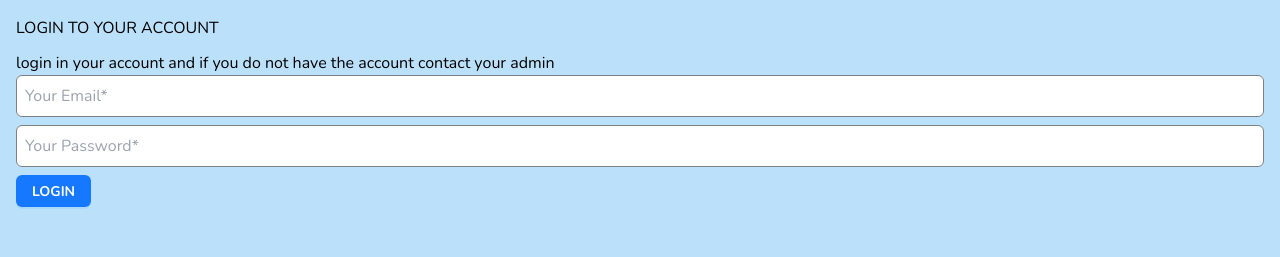
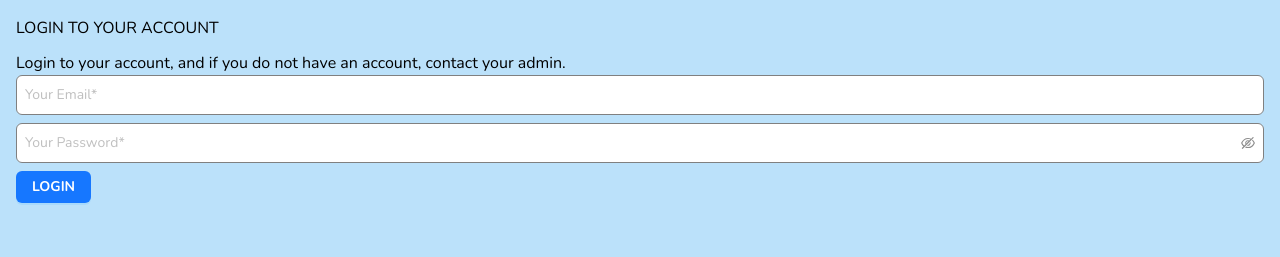
Before and after one commit to ManziPatrick/stock-management, a React (Vite) app: page / in a window 1280 px wide. Shown: the top 257 px of the page. Built offline with nearby package versions, Linux system fonts and the light colour scheme; no server answers.

Commit message:
add design

```diff
--- a/src/components/query-filters/ProductManagementFilter.tsx
+++ b/src/components/query-filters/ProductManagementFilter.tsx
@@ -1,81 +1,104 @@
-import {Col, Flex, Row, Slider} from 'antd';
+import { Col, Flex, Row, Slider, Select, Input } from 'antd';
 import React from 'react';
-import {useGetAllCategoriesQuery} from '../../redux/features/management/categoryApi';
-import {useGetAllBrandsQuery} from '../../redux/features/management/brandApi';
+import { useGetAllCategoriesQuery } from '../../redux/features/management/categoryApi';
+import { useGetAllBrandsQuery } from '../../redux/features/management/brandApi';
 
 interface ProductManagementFilterProps {
-  query: {name: string; category: string; brand: string; limit: number};
+  query: {
+    name: string;
+    category: string;
+    brand: string;
+    limit: number;
+    minPrice?: number;
+    maxPrice?: number;
+  };
   setQuery: React.Dispatch<
-    React.SetStateAction<{name: string; category: string; brand: string; limit: number}>
+    React.SetStateAction<{
+      name: string;
+      category: string;
+      brand: string;
+      limit: number;
+      minPrice?: number;
+      maxPrice?: number;
+    }>
   >;
 }
 
-const ProductManagementFilter = ({query, setQuery}: ProductManagementFilterProps) => {
-  const {data: categories} = useGetAllCategoriesQuery(undefined);
-  const {data: brands} = useGetAllBrandsQuery(undefined);
+const ProductManagementFilter: React.FC<ProductManagementFilterProps> = ({
+  query,
+  setQuery,
+}) => {
+  const { data: categories } = useGetAllCategoriesQuery(undefined);
+  const { data: brands } = useGetAllBrandsQuery(undefined);
 
   return (
-    <div className=' border-2 shadow-md p-2.5 bg-gradient-to-tr from-cyan-700 '>
-      <Row gutter={2} style={{width: '100%'}}>
-        <Col xs={{span: 24}} md={{span: 8}}>
-          <label style={{fontWeight: 700}}>Price Range</label>
+    <div className="border-2 shadow-md p-5 bg-gradient-to-tr from-cyan-700 to-cyan-500 rounded-lg">
+      <Row gutter={[16, 16]} className="w-full">
+        <Col xs={24} md={8}>
+          <div className="space-y-2">
+            <label className="font-bold text-white">Price Range</label>
             <Slider
               range
               step={100}
               max={20000}
               defaultValue={[1000, 5000]}
-            onChange={(value) => {
+              onChange={(value: number[]) => {
                 setQuery((prev) => ({
                   ...prev,
                   minPrice: value[0],
                   maxPrice: value[1],
                 }));
               }}
+              className="mt-2"
+              tooltip={{
+                formatter: (value) => `৳${value}`,
+              }}
+            />
+          </div>
+        </Col>
+
+        <Col xs={24} md={8}>
+          <Input
+            placeholder="Search by Product Name"
+            value={query.name}
+            onChange={(e) => setQuery((prev) => ({ ...prev, name: e.target.value }))}
+            className="w-full h-10 text-black"
+            allowClear
           />
         </Col>
-        <Col xs={{span: 24}} md={{span: 8}}>
 
-          <input
-            type='text'
-            value={query.name}
-            className={`input-field`}
-            placeholder='Search by Product Name'
-            onChange={(e) => setQuery((prev) => ({...prev, name: e.target.value}))}
+        <Col xs={24} md={4}>
+          <Select
+            placeholder="Filter by Category"
+            className="w-full"
+            value={query.category || undefined}
+            onChange={(value) => setQuery((prev) => ({ ...prev, category: value }))}
+            allowClear
+            options={[
+              { value: '', label: 'All Categories' },
+              ...(categories?.data?.map((category: { _id: string; name: string }) => ({
+                value: category._id,
+                label: category.name,
+              })) || []),
+            ]}
           />
         </Col>
-        <Col xs={{span: 24}} md={{span: 4}}>
 
-          <select
-            name='category'
-            className={`input-field`}
-            defaultValue={query.category}
-            onChange={(e) => setQuery((prev) => ({...prev, category: e.target.value}))}
-            onBlur={(e) => setQuery((prev) => ({...prev, category: e.target.value}))}
-          >
-            <option value=''>Filter by Category</option>
-            {categories?.data?.map((category: {_id: string; name: string}) => (
-              <option value={category._id} key={category._id}>
-                {category.name}
-              </option>
-            ))}
-          </select>
-        </Col>
-        <Col xs={{span: 24}} md={{span: 4}}>
-
-          <select
-            name='Brand'
-            className={`input-field`}
-            defaultValue={query.brand}
-            onChange={(e) => setQuery((prev) => ({...prev, brand: e.target.value}))}
-            onBlur={(e) => setQuery((prev) => ({...prev, brand: e.target.value}))}
-          >
-            <option value=''>Filter by Brand</option>
-            {brands?.data?.map((brand: {_id: string; name: string}) => (
-              <option value={brand._id} key={brand._id}>
-                {brand.name}
-              </option>
-            ))}
-          </select>
+        <Col xs={24} md={4}>
+          <Select
+            placeholder="Filter by Brand"
+            className="w-full"
+            value={query.brand || undefined}
+            onChange={(value) => setQuery((prev) => ({ ...prev, brand: value }))}
+            allowClear
+            options={[
+              { value: '', label: 'All Brands' },
+              ...(brands?.data?.map((brand: { _id: string; name: string }) => ({
+                value: brand._id,
+                label: brand.name,
+              })) || []),
+            ]}
+          />
         </Col>
       </Row>
     </div>
--- a/src/pages/auth/LoginPage.tsx
+++ b/src/pages/auth/LoginPage.tsx
@@ -1,5 +1,5 @@
-import { Button, Flex } from 'antd';
-import { FieldValues, useForm } from 'react-hook-form';
+import { Button, Flex, Form, Input } from 'antd';
+import { Controller, FieldValues, useForm } from 'react-hook-form';
 import { Link, useNavigate } from 'react-router-dom';
 import { toast } from 'sonner';
 import toastMessage from '../../lib/toastMessage';
@@ -14,10 +14,9 @@ const LoginPage = () => {
   const dispatch = useAppDispatch();
   const navigate = useNavigate();
 
-
   const {
     handleSubmit,
-    register,
+    control,
     formState: { errors },
   } = useForm();
 
@@ -49,47 +48,70 @@ const LoginPage = () => {
   };
 
   return (
-    <div className=" w-3/4 flex justify-center items-center m-auto" style={{ height: '100vh' }}>
-      <div className='bg-blue-950 flex justify-center flex-col md:flex-row items-center align-middle shadow-lg rounded-md  w-full ' >
-      <div className='w-full  flex flex-col  justify-center items-center ' style={{ padding: '1rem' ,height:'440px'}} >
-        <div className='w-full md:w-3/4'>
-        <h1 className=' font-bold md:font-extrabold text-teal-50 text-center p-2 md:p5  text-sm md:text-xl' style={{ marginBottom: '.7rem',  textTransform: 'uppercase' }}>
+    <div className="w-3/4 flex justify-center items-center m-auto" style={{ height: '100vh' }}>
+      <div className="bg-blue-950 flex justify-center flex-col md:flex-row items-center align-middle shadow-lg rounded-md w-full">
+        <div className="w-full flex flex-col justify-center items-center" style={{ padding: '1rem', height: '440px' }}>
+          <div className="w-full md:w-3/4">
+            <h1
+              className="font-bold md:font-extrabold text-teal-50 text-center p-2 md:p-5 text-sm md:text-xl"
+              style={{ marginBottom: '.7rem', textTransform: 'uppercase' }}
+            >
               Login to your account
             </h1>
-        <p className='text-white p-5 font-extralight text-sm text-center'> login in your account and if you do not have the account contact your admin </p>
-        <form onSubmit={handleSubmit(onSubmit)} className='flex flex-col items-center   gap-4'>
-          <input
+            <p className="text-white p-5 font-extralight text-sm text-center">
+              Login to your account, and if you do not have an account, contact your admin.
+            </p>
+            <Form onFinish={handleSubmit(onSubmit)} className="flex flex-col items-center gap-4">
+              <Controller
+                name="email"
+                control={control}
+                rules={{ required: 'Email is required' }}
+                render={({ field }) => (
+                  <Input
                     type="text"
-            {...register('email', { required: true })}
+                    {...field}
                     placeholder="Your Email*"
+                    className={`input-field border-y-0 bg-transparent border-1 border-x-2 w-3/4 ${
+                      errors.email ? 'input-field-error' : ''
+                    }`}
+                  />
+                )}
+              />
+              {errors.email && <p className="text-red-500 text-sm">{String(errors.email.message)}</p>}
 
-            className={`input-field  border-y-0 bg-transparent  border-1 border-x-2 w-3/4 `}
+              <Controller
+                name="password"
+                control={control}
+                rules={{ required: 'Password is required' }}
+                render={({ field }) => (
+                  <Input.Password
+                    {...field}
+                    placeholder="Your Password*"
+                    className={`input-field w-3/4 border-y-0 bg-transparent ${
+                      errors.password ? 'input-field-error' : ''
+                    }`}
                   />
-          <input
-            type="password"
-            placeholder="Your Password*"
-            className={`input-field w-3/4  border-y-0 bg-transparent ${errors['password'] ?  'input-field-error' : ''}`}
-            {...register('password', { required: true })}
+                )}
               />
-          <div className='w-full flex justify-center items-center'>
+              {errors.password && <p className="text-red-500 text-sm">{String(errors.password.message)}</p>}
+
+              <div className="w-full flex justify-center items-center">
                 <Button
                   htmlType="submit"
                   type="primary"
                   style={{ textTransform: 'uppercase', fontWeight: 'bold' }}
-              className='bg-gradient-to-br  from-violet-800 to-blue-900 px-5 py-2 rounded-md  w-1/2'
+                  className="bg-gradient-to-br from-violet-800 to-blue-900 px-5 py-2 rounded-md w-1/2"
                 >
                   Login
                 </Button>
               </div>
-        </form>
+            </Form>
           </div>
         </div>
-      <div className='w-full md:block hidden '>
-         <img src={stock} className=''/>
+        <div className="w-full md:block hidden">
+          <img src={stock} alt="Login Stock" className="" />
         </div>
-
       </div>
-
     </div>
   );
 };
```
Lines whose indentation alone changed are shown as unchanged.
